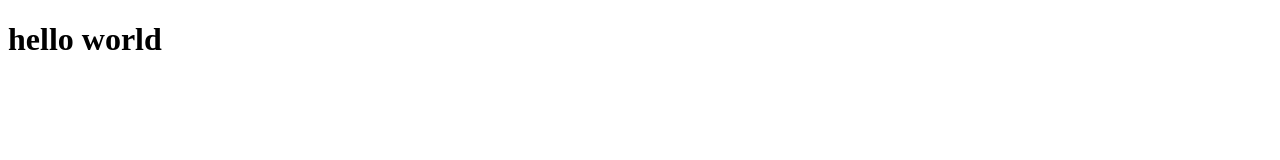
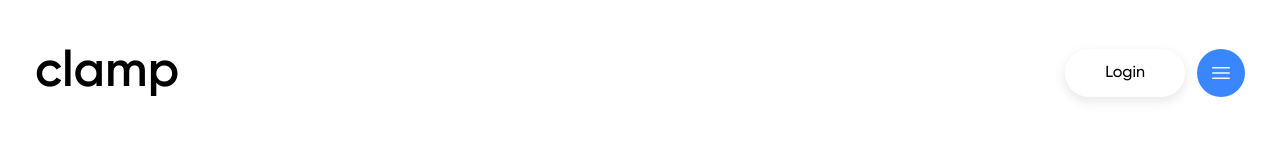
Before and after one commit to asjerab/clamp---node, a website: page public/index.html in a window 1280 px wide. Drawn offline with nearby package versions, Linux system fonts and the light colour scheme.

Commit message:
ferdig med å sette opp codebase structer

```diff
--- a/public/index.html
+++ b/public/index.html
@@ -1,13 +1,52 @@
 <!DOCTYPE html>
 <html lang="en">
-<head>
-    <meta charset="UTF-8">
-    <meta name="viewport" content="width=device-width, initial-scale=1.0">
-    <title>Document</title>
-</head>
-<body>
+  <head>
+    <meta charset="UTF-8" />
+    <meta name="viewport" content="width=device-width, initial-scale=1.0" />
+    <link rel="stylesheet" href="./style.css" />
+    <script src="https://unpkg.com/@tailwindcss/browser@4"></script>
+    <title>Hjem</title>
+  </head>
+  <body>
+    <main class="flex justify-center items-center">
+      <section class="w-full max-w-[1600px]">
+        <nav class="flex justify-between items-center">
+          <a href="/">
+            <h1
+              class="Gilroy-Semibold"
+              style="font-size: clamp(25px, 10vw, 50px)"
+            >
+              clamp
+            </h1>
+          </a>
+          <div class="flex gap-3 items-center">
+            <button
+              class="Gilroy-Medium px-10 py-3 rounded-full cursor-pointer"
+              style="box-shadow: 0px 4px 12px rgba(0, 0, 0, 0.1)"
+            >
+              Login
+            </button>
+            <button class="p-3 bg-[#3a86ff] rounded-full cursor-pointer">
+              <svg
+                xmlns="http://www.w3.org/2000/svg"
+                fill="none"
+                viewBox="0 0 24 24"
+                stroke-width="1.5"
+                stroke="currentColor"
+                class="size-6 text-slate-50"
+              >
+                <path
+                  stroke-linecap="round"
+                  stroke-linejoin="round"
+                  d="M3.75 6.75h16.5M3.75 12h16.5m-16.5 5.25h16.5"
+                />
+              </svg>
+            </button>
+          </div>
+        </nav>
+      </section>
+    </main>
 
-    <h1>hello world</h1>
-
-</body>
+    <script src="./script.js"></script>
+  </body>
 </html>
--- a/public/script.js
+++ b/public/script.js
@@ -0,0 +1,3 @@
+//
+// Javascript code for index siden ONLY!!
+//
--- a/public/style.css
+++ b/public/style.css
@@ -0,0 +1,52 @@
+body {
+  padding: 35px;
+  margin: 0;
+  box-sizing: border-box;
+}
+
+/* Fonts being used throughout the website */
+
+@font-face {
+  font-family: "Gilroy-Regular";
+  src: url(./fonts/Gilroy-Regular.ttf);
+}
+
+.Gilroy-Regular {
+  font-family: "Gilroy-Regular";
+}
+
+@font-face {
+  font-family: "Gilroy-Medium";
+  src: url(./fonts/Gilroy-Medium.ttf);
+}
+
+.Gilroy-Medium {
+  font-family: "Gilroy-Medium";
+}
+
+@font-face {
+  font-family: "Gilroy-Semibold";
+  src: url(./fonts/Gilroy-SemiBold.ttf);
+}
+
+.Gilroy-Semibold {
+  font-family: "Gilroy-Semibold";
+}
+
+@font-face {
+  font-family: "Gilroy-Bold";
+  src: url(./fonts/Gilroy-Bold.ttf);
+}
+
+.Gilroy-Bold {
+  font-family: "Gilroy-Bold";
+}
+
+@font-face {
+  font-family: "Gilroy-BoldItalic";
+  src: url(./fonts/Gilroy-BlackItalic.ttf);
+}
+
+.Gilroy-BoldItalic {
+  font-family: "Gilroy-BoldItalic";
+}
```
Also changed, not shown: public/About/index.html (added, +13 -0 lines), public/Contact/index.html (added, +13 -0 lines), public/Project/index.html (added, +13 -0 lines), public/About/script.js (added), public/Contact/script.js (added), public/Project/script.js (added), public/fonts/Gilroy-BlackItalic.ttf (added), public/fonts/Gilroy-Bold.ttf (added), public/fonts/Gilroy-Medium.ttf (added), public/fonts/Gilroy-Regular.ttf (added), public/fonts/Gilroy-SemiBold.ttf (added).
